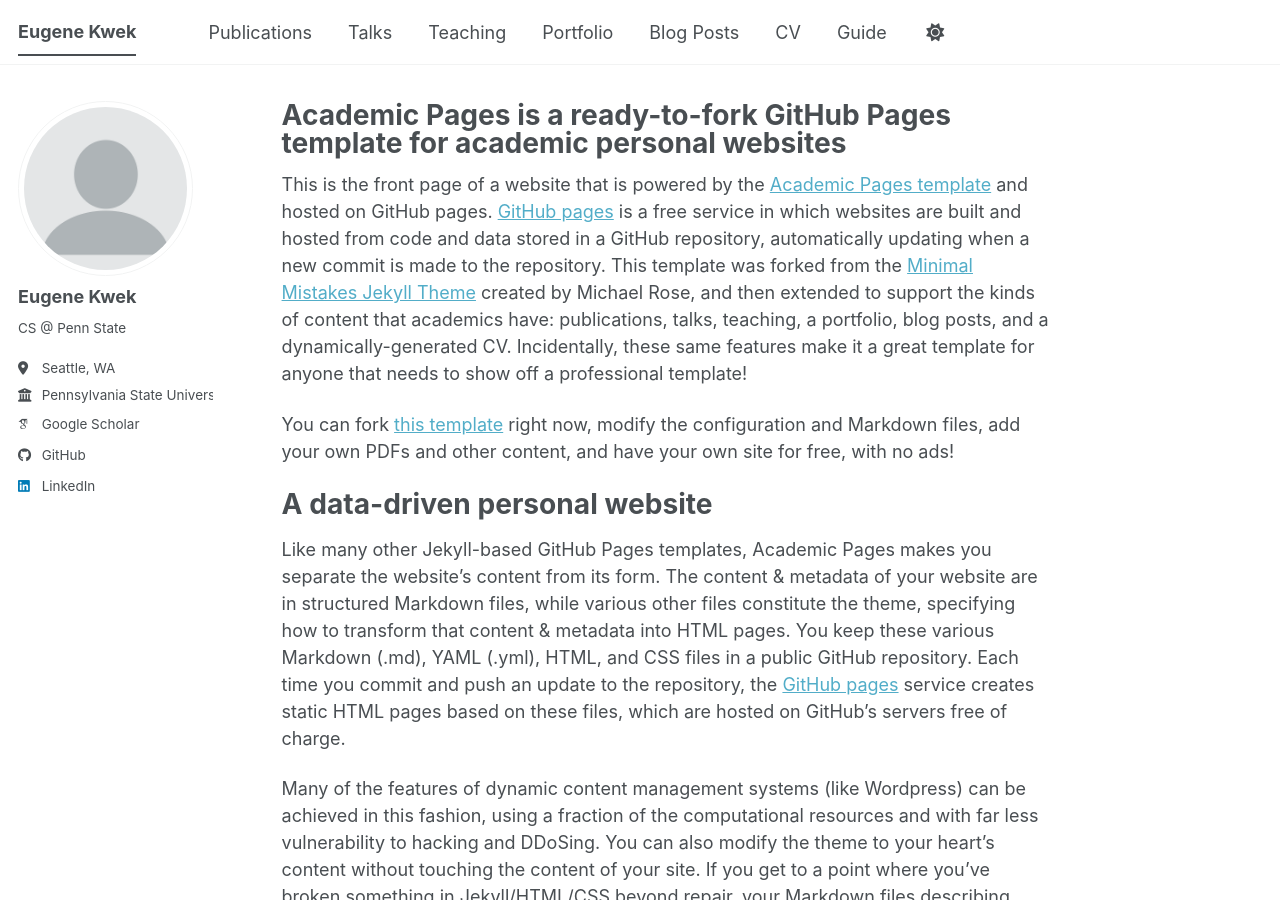
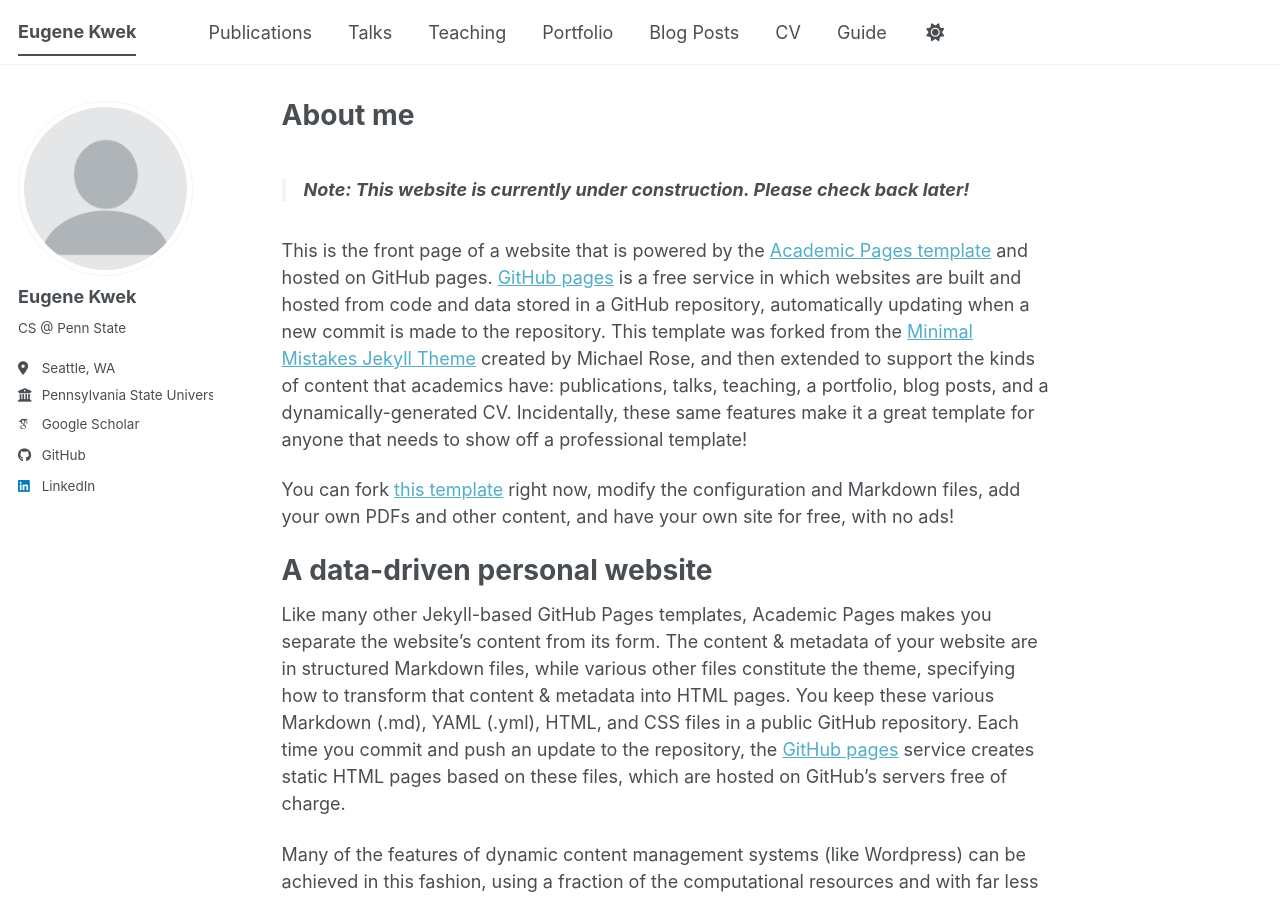
Before and after one commit to ekwek1/ekwek1.github.io, a Jekyll site: the page built from _pages/about.md, in a window 1280 px wide and 900 px high. Built offline with Jekyll 4.4.1, drawn with Linux system fonts in a browser that asks for light colours; some web fonts are replaced; a script bundle is joined from its source files by our own code; library files that are not in the unit come from our copies.

Commit message:
Update about.md

```diff
--- a/_pages/about.md
+++ b/_pages/about.md
@@ -1,11 +1,13 @@
 ---
 permalink: /
-title: "Academic Pages is a ready-to-fork GitHub Pages template for academic personal websites"
+title: "About me"
 author_profile: true
 redirect_from:
   - /about/
   - /about.html
 ---
+
+> ### Note: This website is currently under construction. Please check back later!
 
 This is the front page of a website that is powered by the [Academic Pages template](https://github.com/academicpages/academicpages.github.io) and hosted on GitHub pages. [GitHub pages](https://pages.github.com) is a free service in which websites are built and hosted from code and data stored in a GitHub repository, automatically updating when a new commit is made to the repository. This template was forked from the [Minimal Mistakes Jekyll Theme](https://mmistakes.github.io/minimal-mistakes/) created by Michael Rose, and then extended to support the kinds of content that academics have: publications, talks, teaching, a portfolio, blog posts, and a dynamically-generated CV. Incidentally, these same features make it a great template for anyone that needs to show off a professional template!
 
```
